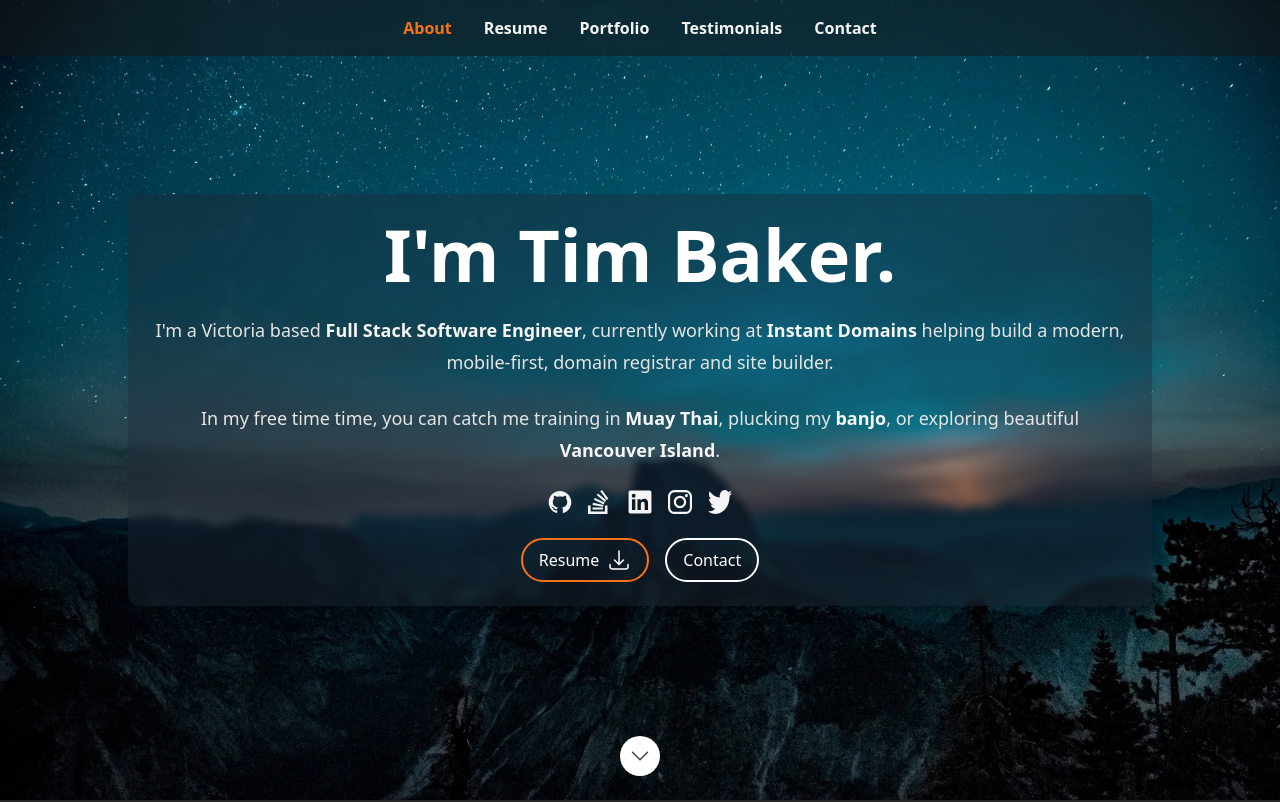
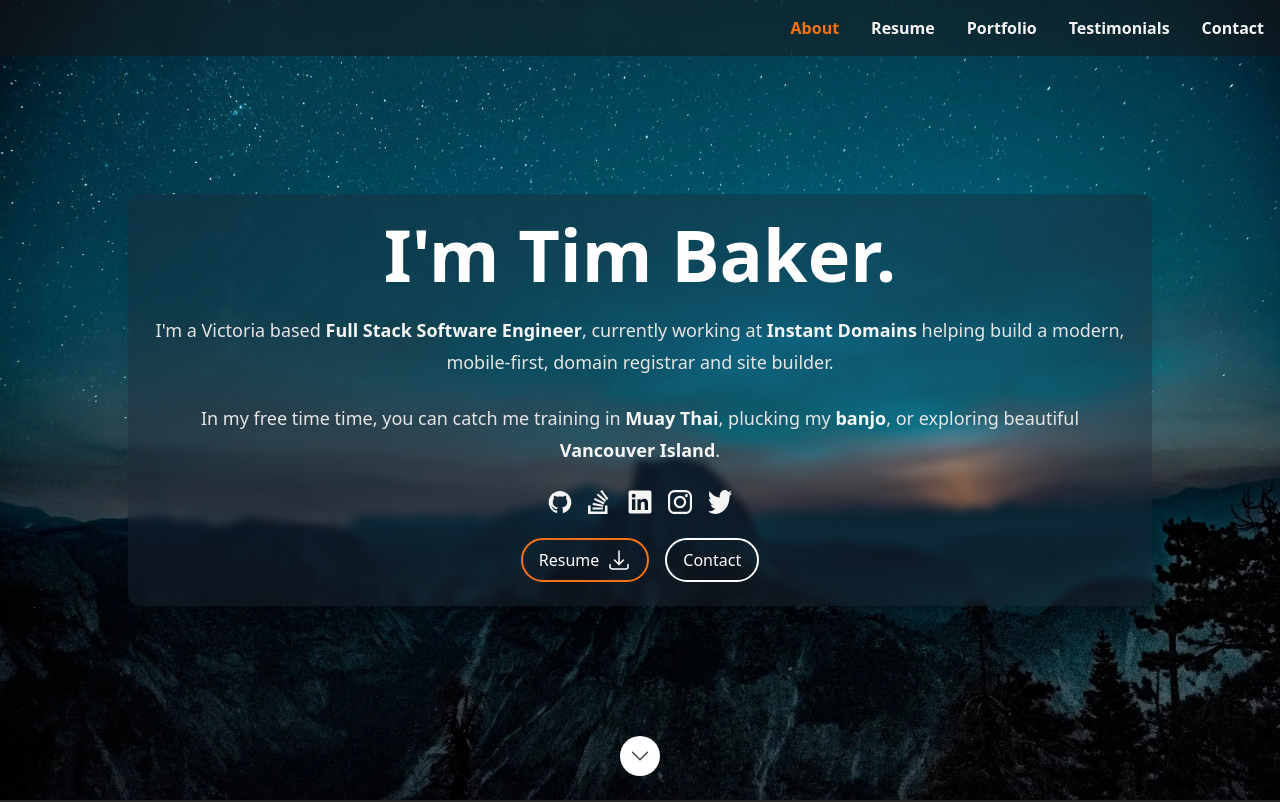
Before and after one commit to Pan-y928/my-resume, a Next.js app: page / in a window 1280 px wide. Shown: the top 802 px of the page. Built offline with nearby package versions, Linux system fonts and the light colour scheme.

Commit message:
change ico

```diff
--- a/src/components/Sections/Header.tsx
+++ b/src/components/Sections/Header.tsx
@@ -38,7 +38,7 @@ const DesktopNav: FC<{navSections: SectionId[]; currentSection: SectionId | null
     const inactiveClass = classNames(baseClass, 'text-neutral-100');
     return (
       <header className="fixed top-0 z-50 hidden w-full bg-neutral-900/50 p-4 backdrop-blur sm:block" id={headerID}>
-        <nav className="flex justify-center gap-x-8">
+        <nav className="flex justify-end gap-x-8">
           {navSections.map(section => (
             <NavItem
               activeClass={activeClass}
```
Also changed, not shown: 1 other file (tests, documents, lock files or other folders).
